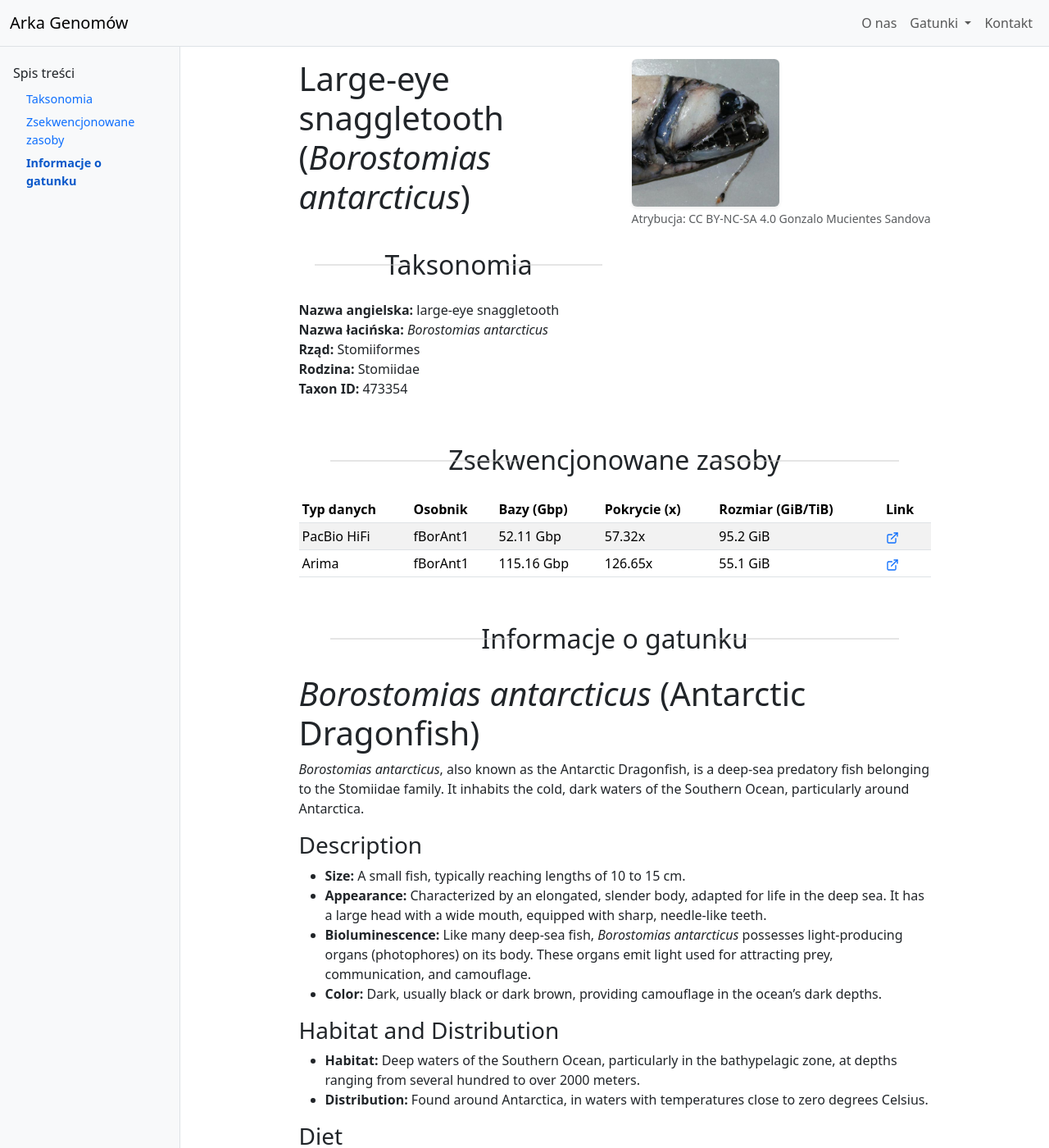
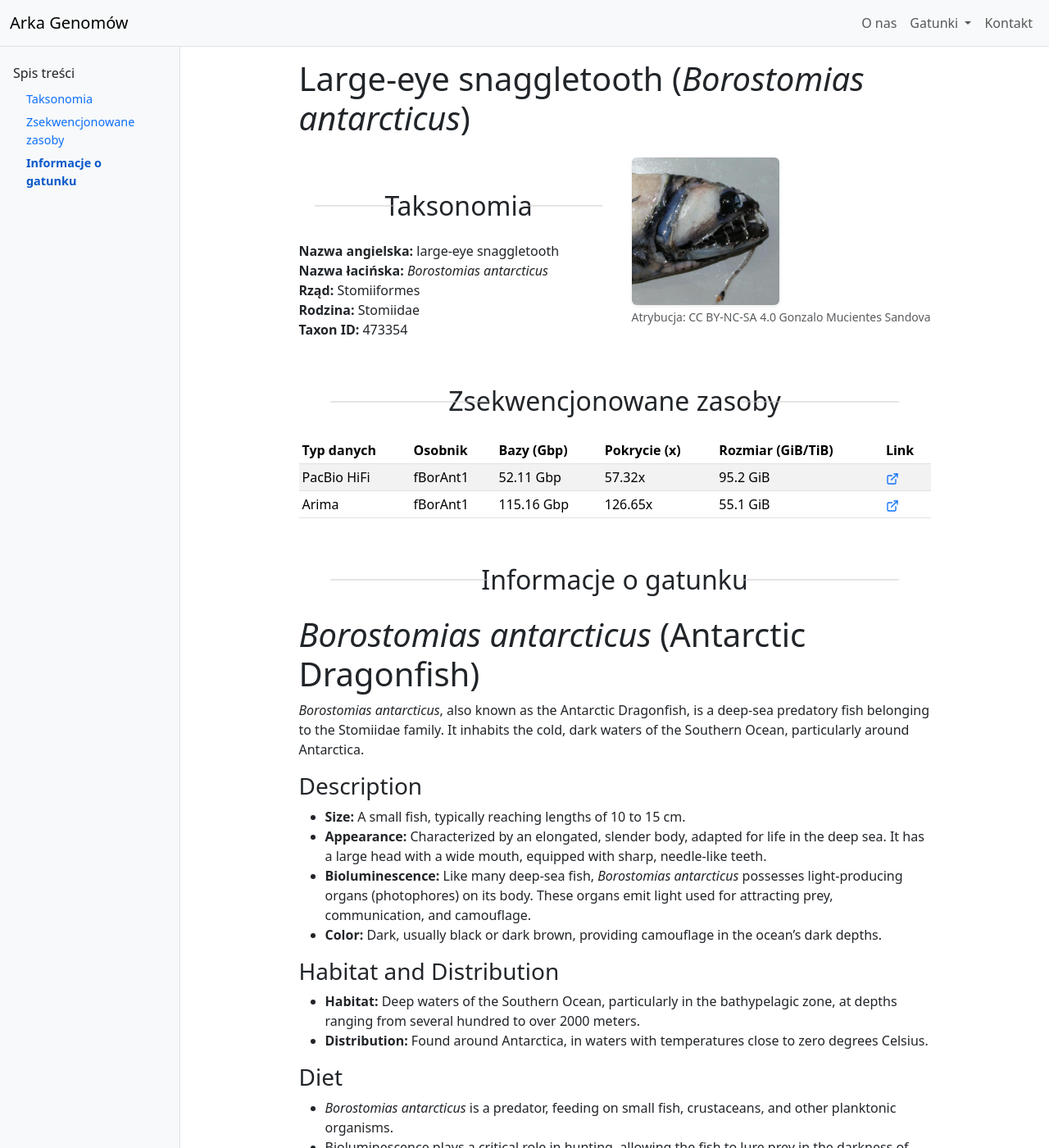
Before and after one commit to tomustloczek1/stronyWWWtzylinski, a Jekyll site: the page built from _species/borostomias_antarcticus.md, in a window 1280 px wide and 1400 px high. Shown: the whole window at 82% size. Built offline with Jekyll 4.4.1, drawn with Linux system fonts in a browser that asks for light colours.

Commit message:
Update species.html

```diff
--- a/_layouts/species.html
+++ b/_layouts/species.html
@@ -6,66 +6,66 @@
     <title>{{ page.common_name | capitalize }} ({{ page.name }})</title>
     <link href="https://cdn.jsdelivr.net/npm/bootstrap@5.3.3/dist/css/bootstrap.min.css" rel="stylesheet" integrity="sha384-QWTKZyjpPEjISv5WaRU9OFeRpok6YctnYmDr5pNlyT2bRjXh0JMhjY6hW+ALEwIH" crossorigin="anonymous">
     <style>
-        /* Szerokość i margines dla stałego spisu treści */
         :root {
-            --toc-width: 220px; /* Szerokość spisu treści */
-            --navbar-height: 56px; /* Przybliżona wysokość navbara */
+            --toc-width: 220px;
+            --navbar-height: 56px;
         }
 
         body {
-            position: relative; /* Potrzebne dla Scrollspy */
-            padding-left: var(--toc-width); /* Dodajemy padding, aby treść nie wchodziła pod ToC */
+            position: relative;
+            padding-left: var(--toc-width);
         }
 
-        /* Styl dla stałego spisu treści przy lewej krawędzi */
         #tocNav {
-            position: fixed; /* Stała pozycja */
+            position: fixed;
             left: 0;
-            top: var(--navbar-height); /* Pozycja pod navbarem */
-            width: var(--toc-width); /* Ustalona szerokość */
-            height: calc(100vh - var(--navbar-height)); /* Wysokość poniżej navbara */
-            overflow-y: auto; /* Przewijanie dla długiego spisu */
-            background-color: #f8f9fa; /* Jasne tło dla odróżnienia */
-            border-right: 1px solid #dee2e6; /* Linia oddzielająca */
-            padding: 1rem; /* Wewnętrzny padding */
-            z-index: 1000; /* Upewnienie się, że jest nad treścią */
+            top: var(--navbar-height);
+            width: var(--toc-width);
+            height: calc(100vh - var(--navbar-height));
+            overflow-y: auto;
+            background-color: #f8f9fa;
+            border-right: 1px solid #dee2e6;
+            padding: 1rem;
+            z-index: 1000;
         }
 
         #tocNav .nav-link {
             font-size: 0.9rem;
             padding-top: 0.2rem;
             padding-bottom: 0.2rem;
-            color: #0d6efd; /* Kolor linków Bootstrap */
+            color: #0d6efd;
         }
-         #tocNav .nav-link.active, /* Styl aktywnego linku dla Scrollspy */
+         #tocNav .nav-link.active,
          #tocNav .nav-link:hover {
             color: #0a58ca;
             font-weight: bold;
          }
-
          #tocNav h5 {
             font-size: 1rem;
             margin-bottom: 0.5rem;
          }
 
-        /* Styl dla obrazka gatunku */
         .species-image {
              max-width: 180px;
              height: auto;
         }
-        /* Styl dla linii nagłówków sekcji */
+
         .section-header {
             text-align: center;
             margin-top: 2.5rem;
             margin-bottom: 1.5rem;
             position: relative;
+            /* Dodajmy padding, aby tekst nie dochodził do linii */
+            padding-left: 5%;
+            padding-right: 5%;
         }
         .section-header::before,
         .section-header::after {
             content: "";
             position: absolute;
             top: 50%;
-            width: 30%;
+            /* Zmniejszona szerokość linii */
+            width: 25%;
             height: 1px;
             background-color: #ccc;
             transform: translateY(-50%);
@@ -74,22 +74,39 @@
         .section-header::before { left: 5%; }
         .section-header::after { right: 5%; }
 
-        /* Dostosowanie dla małych ekranów - ukrywamy stały ToC */
-        @media (max-width: 991.98px) { /* Poniżej breakpointu 'lg' */
+        /* Stopka - usunięto margines */
+        footer {
+            text-align: center;
+            padding: 15px;
+            margin-top: 30px;
+            background-color: #333;
+            color: white;
+            font-size: 0.9em;
+            /* Zaokrąglenie rogów pasujące do kontenera */
+            border-bottom-left-radius: 8px;
+            border-bottom-right-radius: 8px;
+        }
+
+
+        @media (max-width: 991.98px) {
             body {
-                padding-left: 0; /* Usuwamy padding */
+                padding-left: 0;
             }
             #tocNav {
-                display: none; /* Ukrywamy stały ToC */
+                display: none;
             }
-            /* Można by dodać alternatywny ToC np. w offcanvas lub na górze strony */
+            /* Przywracamy normalne marginesy stopki na małych ekranach */
+             footer {
+                 margin-left: 0;
+             }
         }
 
     </style>
 </head>
 <body data-bs-spy="scroll" data-bs-target="#tocNav" data-bs-offset="70" tabindex="0">
 
-    <nav class="navbar navbar-expand-lg navbar-light bg-light border-bottom fixed-top"> <div class="container-fluid">
+    <nav class="navbar navbar-expand-lg navbar-light bg-light border-bottom fixed-top">
+        <div class="container-fluid">
             <a class="navbar-brand" href="{{ '/' | relative_url }}">Arka Genomów</a>
             <button class="navbar-toggler" type="button" data-bs-toggle="collapse" data-bs-target="#navbarNavDropdown" aria-controls="navbarNavDropdown" aria-expanded="false" aria-label="Toggle navigation">
                 <span class="navbar-toggler-icon"></span>
@@ -118,7 +135,8 @@
         </div>
     </nav>
 
-    <nav id="tocNav" class="nav flex-column small d-none d-lg-block"> <h5 class="mt-2">Spis treści</h5>
+    <nav id="tocNav" class="nav flex-column small d-none d-lg-block">
+         <h5 class="mt-2">Spis treści</h5>
          <ul class="list-unstyled">
             <li><a class="nav-link" href="#taxonomy">Taksonomia</a></li>
             <li><a class="nav-link" href="#resources">Zsekwencjonowane zasoby</a></li>
@@ -128,10 +146,12 @@
 
     <div class="container" style="padding-top: var(--navbar-height); margin-top: 1rem;">
         <div class="row">
-            <div class="col-lg-9 mx-auto"> <div class="d-lg-flex align-items-start mb-4">
-                    <div class="flex-grow-1">
+            <div class="col-lg-9 mx-auto">
+
                 <h1 class="mb-4">{{ page.common_name | capitalize }} (<i>{{ page.name }}</i>)</h1>
-                        <section id="taxonomy">
+
+                <div class="d-lg-flex align-items-start mb-4">
+                    <section id="taxonomy" class="flex-grow-1">
                         <h2 class="section-header">Taksonomia</h2>
                         <ul class="list-unstyled">
                             <li><strong>Nazwa angielska:</strong> {{ page.common_name | default: "Brak danych" }}</li>
@@ -141,7 +161,6 @@
                             <li><strong>Taxon ID:</strong> {{ page.taxon_id | default: "Brak danych" }}</li>
                         </ul>
                     </section>
-                    </div>
                     {% if page.image %}
                     <aside class="ms-lg-3 text-center text-lg-start flex-shrink-0 mt-3 mt-lg-0">
                         <img src="{{ page.image | relative_url }}" class="img-fluid rounded shadow-sm species-image" alt="[Zdjęcie {{ page.common_name | default: 'gatunku' }}]">
@@ -209,12 +228,11 @@
                      </button>
                 </div>
 
-            </div> </div> </div> <footer class="bg-dark text-white text-center p-3 mt-5" style="margin-left: var(--toc-width);"> <div class="container">
+            </div> </div> <footer class="bg-dark text-white text-center p-3 mt-5">
             <p class="mb-0">Autor: Tomasz Żyliński</p>
-        </div>
         </footer>
 
-    <div class="modal fade" id="commentModal" tabindex="-1" aria-labelledby="commentModalLabel" aria-hidden="true">
+    </div> <div class="modal fade" id="commentModal" tabindex="-1" aria-labelledby="commentModalLabel" aria-hidden="true">
       <div class="modal-dialog">
         <div class="modal-content">
           <div class="modal-header">
```
Lines whose indentation alone changed are shown as unchanged.
